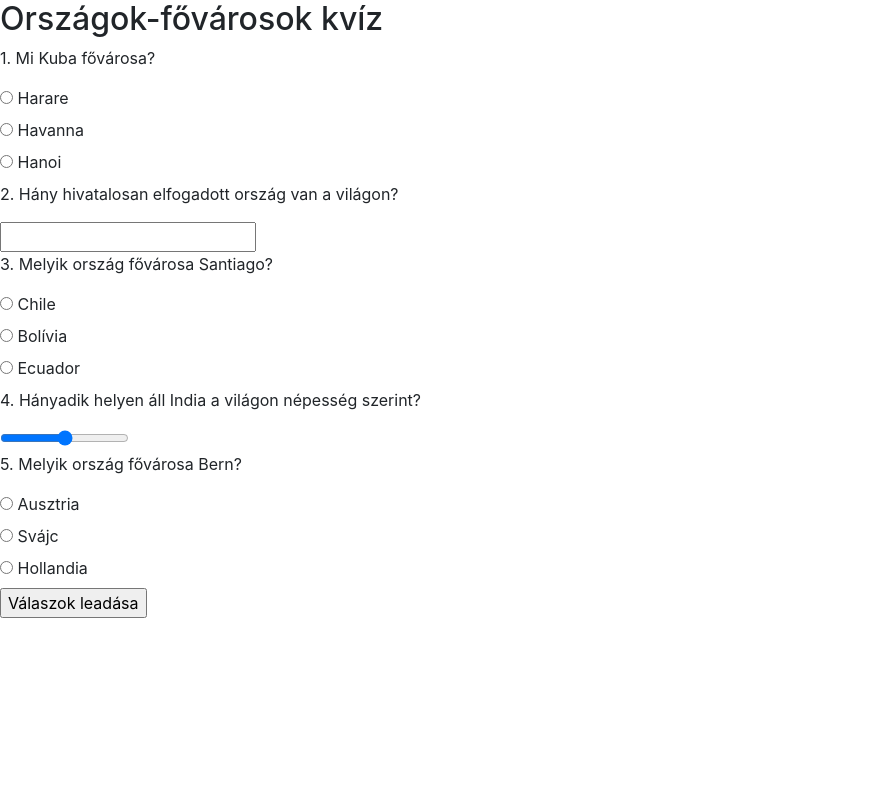
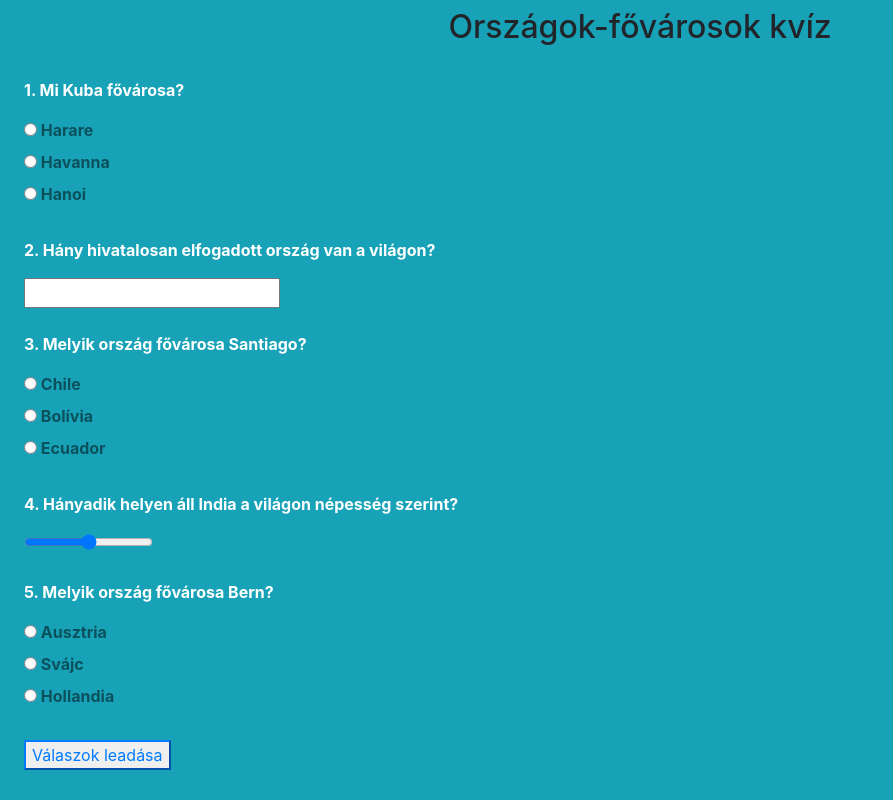
Before and after one commit to n-laszlo/dolgozat0222, a plain HTML site: page index.html in a window 1280 px wide. Shown: the whole page, without its empty margins (0-893 px from the left). Drawn offline with nearby package versions, Linux system fonts and the light colour scheme.

Commit message:
bootstrap

```diff
--- a/index.html
+++ b/index.html
@@ -53,10 +53,13 @@
 
 
 </head>
-<body>
+<body class="bg-info">
+
+<form name="cim" class="text-center pt-2">
     <h2>Országok-fővárosok kvíz</h2>
-
-    <p>1. Mi Kuba fővárosa?</p>
+</form>
+<form name="tartalom" class="pl-4 font-weight-bold text-black-50">
+    <p class="font-weight-bold text-white pt-4">1. Mi Kuba fővárosa?</p>
 
     <div>
         <input type="radio" name="1_valasz" id="1_rossz">
@@ -73,12 +76,12 @@
         <label>Hanoi</label>
     </div>
 
-    <p>2. Hány hivatalosan elfogadott ország van a világon?</p>
+    <p class="font-weight-bold text-white pt-4">2. Hány hivatalosan elfogadott ország van a világon?</p>
     <div>
         <input type="number" min="0" id="2_valasz">
     </div>
 
-    <p>3. Melyik ország fővárosa Santiago?</p>
+    <p class="font-weight-bold text-white pt-4">3. Melyik ország fővárosa Santiago?</p>
 
     <div>
         <input type="radio" name="3_valasz" id="3_jo">
@@ -95,13 +98,13 @@
         <label>Ecuador</label>
     </div>
 
-    <p>4. Hányadik helyen áll India a világon népesség szerint?</p>
+    <p class="font-weight-bold text-white pt-4">4. Hányadik helyen áll India a világon népesség szerint?</p>
     <div>
         <input type="range" min="0" max="10" step="1" onchange="negyes()" id="4_valasz">
         <span id="negyesvalasz"></span>
     </div>
 
-    <p>5. Melyik ország fővárosa Bern?</p>
+    <p class="font-weight-bold text-white pt-4">5. Melyik ország fővárosa Bern?</p>
 
     <div>
         <input type="radio" name="5_valasz" id="5_rossz">
@@ -119,7 +122,9 @@
     </div>
 
     <div>
-        <input type="button" id="lead" value="Válaszok leadása" onclick="valaszok()">
+        <input type="button" id="lead" value="Válaszok leadása" onclick="valaszok()" class="btn-outline-primary mt-4">
     </div>
+</form>
+
 </body>
 </html>
```
